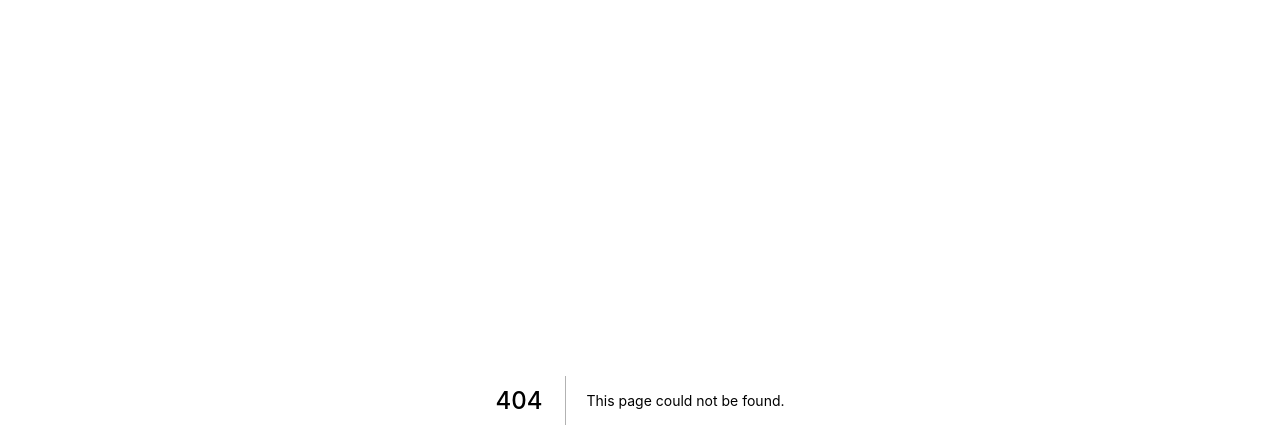
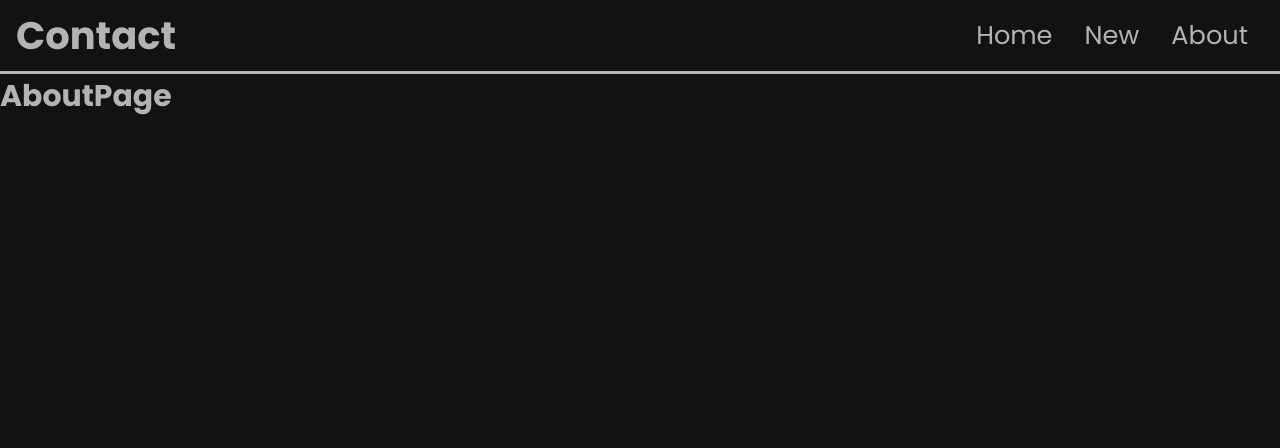
Before and after one commit to AugustinSorel/nextjs-mern, a Next.js app in the folder client/: page /about in a window 1280 px wide. Before the commit this address had no page. Shown: the top 448 px of the page. Built offline with nearby package versions, Linux system fonts and the light colour scheme.

Commit message:
basic header added

```diff
--- /dev/null
+++ b/client/components/Header/Header.styled.ts
@@ -0,0 +1,78 @@
+import styled from "styled-components";
+import devices from "../../styles/devices";
+
+export const Header = styled.header`
+  padding: 0 var(--gap);
+  border-bottom: var(--border-height) solid var(--color);
+
+  display: flex;
+  align-items: center;
+  flex-wrap: wrap;
+`;
+
+export const Nav = styled.nav`
+  display: contents;
+`;
+
+export const Title = styled.h1`
+  font-size: var(--font-size-large);
+  font-weight: var(--font-weight-bold);
+  text-transform: capitalize;
+
+  flex: 1;
+`;
+
+export const Subtitle = styled.h2`
+  font-size: var(--font-size-medium);
+  font-weight: var(--font-weight-regular);
+  text-transform: capitalize;
+`;
+
+export const List = styled.ul`
+  display: flex;
+  align-items: center;
+
+  @media ${devices.mobile} {
+    display: none;
+  }
+`;
+
+export const ListItem = styled.li`
+  list-style: none;
+  padding: var(--gap);
+`;
+
+export const Anchor = styled.a`
+  color: inherit;
+  text-decoration: none;
+  cursor: pointer;
+`;
+
+export const Container = styled.button`
+  display: none;
+  cursor: pointer;
+
+  @media ${devices.mobile} {
+    display: contents;
+  }
+`;
+
+export const Svg = styled.svg`
+  width: 25px;
+`;
+
+export const Path = styled.path`
+  stroke-width: 2;
+  stroke: var(--color);
+  stroke-linecap: round;
+`;
+
+export const ListTwo = styled.ul`
+  flex: 0 1 100%;
+  text-align: center;
+  display: none;
+
+  @media ${devices.mobile} {
+    display: block;
+  }
+`;
--- /dev/null
+++ b/client/components/Header/index.tsx
@@ -0,0 +1,79 @@
+import Link from "next/link";
+import React, { useState } from "react";
+import * as Styles from "./Header.styled";
+
+const paths: {
+  href: string;
+  label: string;
+}[] = [
+  {
+    href: "/",
+    label: "contact",
+  },
+  {
+    href: "/",
+    label: "home",
+  },
+  {
+    href: "/add-new-contact",
+    label: "new",
+  },
+  {
+    href: "/about",
+    label: "about",
+  },
+];
+
+const Header = () => {
+  const [isMenuOpen, setIsMenuOpen] = useState(false);
+
+  return (
+    <Styles.Header>
+      <Styles.Nav>
+        <Styles.Title>
+          <Link href={paths[0].href}>
+            <Styles.Anchor>{paths[0].label}</Styles.Anchor>
+          </Link>
+        </Styles.Title>
+
+        <Styles.List>
+          {paths.slice(1).map(({ href, label }) => (
+            <Styles.ListItem key={href}>
+              <Styles.Subtitle>
+                <Link href={href}>
+                  <Styles.Anchor>{label}</Styles.Anchor>
+                </Link>
+              </Styles.Subtitle>
+            </Styles.ListItem>
+          ))}
+        </Styles.List>
+
+        <Styles.Container
+          type="button"
+          onClick={() => setIsMenuOpen(!isMenuOpen)}
+        >
+          <Styles.Svg viewBox="0 0 24 24">
+            <Styles.Path d="M 4 4 L 20 4" />
+            <Styles.Path d="M 4 12 L 20 12" />
+            <Styles.Path d="M 4 20 L 20 20" />
+          </Styles.Svg>
+        </Styles.Container>
+        {isMenuOpen && (
+          <Styles.ListTwo>
+            {paths.slice(1).map(({ href, label }) => (
+              <Styles.ListItem key={href}>
+                <Styles.Subtitle>
+                  <Link href={href}>
+                    <Styles.Anchor>{label}</Styles.Anchor>
+                  </Link>
+                </Styles.Subtitle>
+              </Styles.ListItem>
+            ))}
+          </Styles.ListTwo>
+        )}
+      </Styles.Nav>
+    </Styles.Header>
+  );
+};
+
+export default Header;
--- /dev/null
+++ b/client/components/Layouts/LayoutHeader/index.tsx
@@ -0,0 +1,17 @@
+import React from "react";
+import Header from "../../Header";
+
+type Props = {
+  children: React.ReactNode;
+};
+
+const LayoutHeader = ({ children }: Props) => {
+  return (
+    <>
+      <Header />
+      {children}
+    </>
+  );
+};
+
+export default LayoutHeader;
--- a/client/pages/_app.tsx
+++ b/client/pages/_app.tsx
@@ -3,12 +3,15 @@ import type { AppProps } from "next/app";
 import { ThemeProvider } from "styled-components";
 import theme from "../styles/theme";
 import GlobalStyle from "../styles/GlobalStyle";
+import LayoutHeader from "../components/Layouts/LayoutHeader";
 
 function MyApp({ Component, pageProps }: AppProps) {
   return (
     <ThemeProvider theme={theme}>
       <GlobalStyle />
-      <Component {...pageProps} />
+      <LayoutHeader>
+        <Component {...pageProps} />
+      </LayoutHeader>
     </ThemeProvider>
   );
 }
--- /dev/null
+++ b/client/pages/about/index.tsx
@@ -0,0 +1,9 @@
+import React from "react";
+
+type Props = {};
+
+const AboutPage = (props: Props) => {
+  return <h3>AboutPage</h3>;
+};
+
+export default AboutPage;
--- a/client/pages/index.tsx
+++ b/client/pages/index.tsx
@@ -10,7 +10,7 @@ const Home: NextPage = () => {
         <link rel="icon" href="/favicon.ico" />
       </Head>
 
-      <h1>hello world</h1>
+      <h3>Home page</h3>
     </div>
   );
 };
--- /dev/null
+++ b/client/styles/devices.ts
@@ -0,0 +1,9 @@
+import theme from "./theme";
+
+const devices = {
+  mobile: `(max-width: ${theme.breakpoints.mobile})`,
+  tablet: `(max-width: ${theme.breakpoints.tablet})`,
+  desktop: `(max-width: ${theme.breakpoints.desktop})`,
+};
+
+export default devices;
--- a/client/styles/style.d.ts
+++ b/client/styles/style.d.ts
@@ -19,6 +19,12 @@ declare module "styled-components" {
       bold: number;
     };
 
+    breakpoints: {
+      mobile: string;
+      tablet: string;
+      desktop: string;
+    };
+
     sizes: {
       gap: string;
       borderHeight: string;
--- a/client/styles/theme.ts
+++ b/client/styles/theme.ts
@@ -7,15 +7,21 @@ const theme: DefaultTheme = {
   },
 
   fontSizes: {
-    small: "2vmin",
-    medium: "3vmin",
-    large: "4vmin",
+    small: "1vmax",
+    medium: "2vmax",
+    large: "3vmax",
   },
 
   fontWeights: {
     light: 300,
     regular: 400,
     bold: 700,
+  },
+
+  breakpoints: {
+    mobile: "768px",
+    tablet: "1024px",
+    desktop: "1440px",
   },
 
   sizes: {
```
Also changed, not shown: client/pages/add-new-contact/index.tsx (added, +9 -0 lines).
